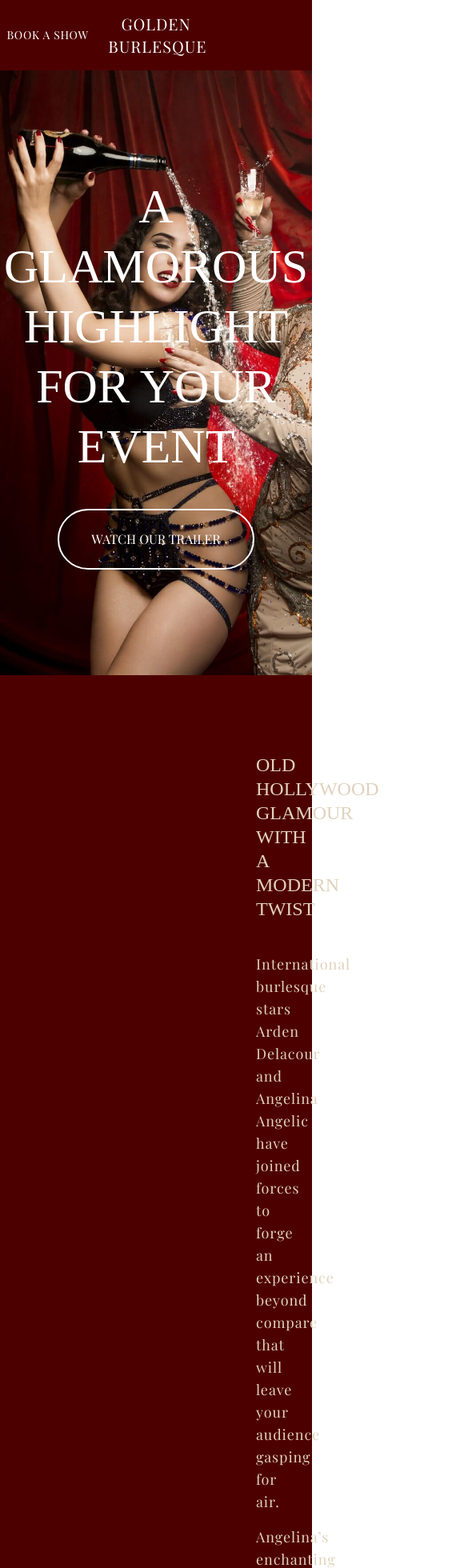
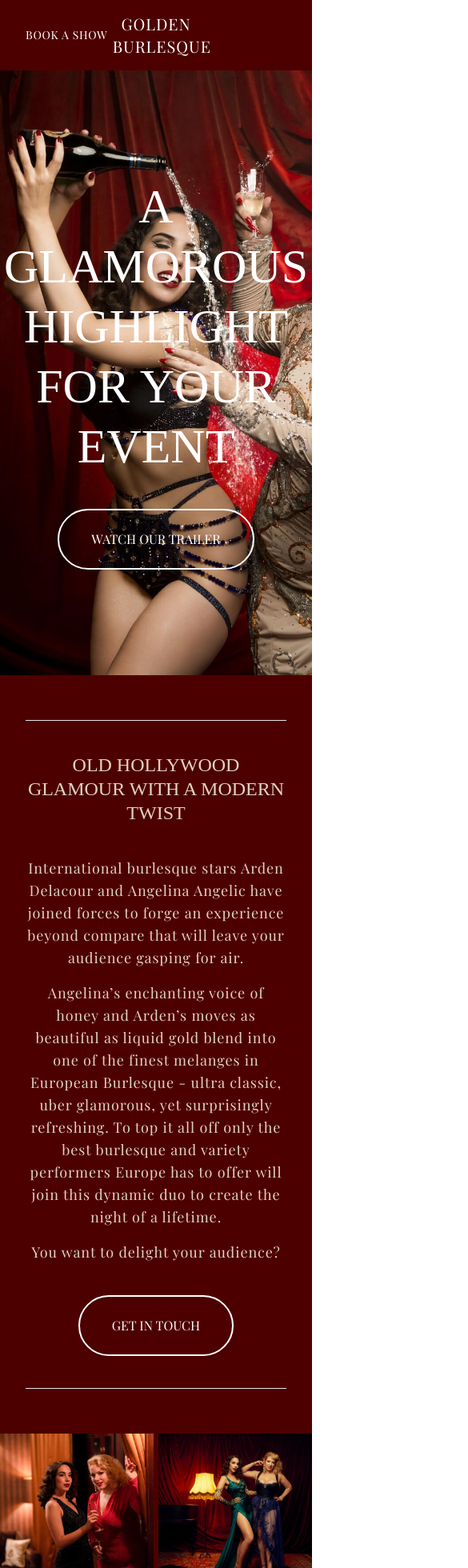
Before and after one commit to mrodin/golden-burlesque, a Next.js app: page / in a window 390 px wide. Shown: the top 1960 px of the page at 80% size, 585 px wide, since content can reach past the window. Built offline with nearby package versions, Linux system fonts and the light colour scheme; a web font is replaced by a local one.

Commit message:
responsive width

```diff
--- a/components/MarginLayout.js
+++ b/components/MarginLayout.js
@@ -1,10 +1,9 @@
 import React from "react";
-import PropTypes from "prop-types";
 
 const MarginLayout = ({ children }) => (
-  <div className="flex flex-col mx-96">{children}</div>
+  <div className="flex flex-col items-center px-8">
+    <div className="max-w-5xl">{children}</div>
+  </div>
 );
 
-MarginLayout.propTypes = {};
-
 export default MarginLayout;
--- a/sections/Header.js
+++ b/sections/Header.js
@@ -5,13 +5,13 @@ import { Text, VerticalSpace } from "components";
 const Header = () => (
   <>
     <VerticalSpace size={VerticalSpace.SIZE.SM} />
-    <div className="inline-grid grid-cols-6 gap-4 items-center">
-      <div className="col-start-1 col-end-3 text-center">
-        <Text size={Text.SIZE.SM} uppercase>
-          Book a show
-        </Text>
-      </div>
-      <div className="col-start-3 col-end-5 text-center">
+    <div className="flex justify-center px-8">
+      <div className="w-5xl grid grid-cols-3 items-center">
+        <div className="justify-self-start">
+          <Text size={Text.SIZE.SM} uppercase>
+            Book a show
+          </Text>
+        </div>
         <Text uppercase>Golden Burlesque</Text>
       </div>
     </div>
--- a/sections/TextSectionOne.js
+++ b/sections/TextSectionOne.js
@@ -1,9 +1,16 @@
 import React from "react";
 
-import { VerticalSpace, Divider, Heading, Text, Button } from "components";
+import {
+  MarginLayout,
+  VerticalSpace,
+  Divider,
+  Heading,
+  Text,
+  Button,
+} from "components";
 
 const TextSectionOne = () => (
-  <div className="px-80">
+  <MarginLayout>
     <VerticalSpace size={VerticalSpace.SIZE.XL} />
     <Divider />
     <VerticalSpace size={VerticalSpace.SIZE.LG} />
@@ -35,7 +42,7 @@ const TextSectionOne = () => (
     <VerticalSpace size={VerticalSpace.SIZE.LG} />
     <Divider />
     <VerticalSpace size={VerticalSpace.SIZE.XL} />
-  </div>
+  </MarginLayout>
 );
 
 export default TextSectionOne;
--- a/tailwind.config.js
+++ b/tailwind.config.js
@@ -7,17 +7,20 @@ module.exports = {
       serif: ["Playfair Display", "serif"],
     },
     extend: {
+      backgroundColor: (theme) => ({
+        wine: "#4d0000",
+      }),
       backgroundImage: (theme) => ({
         intro: "url('/img/intro.jpg')",
       }),
-      backgroundColor: (theme) => ({
-        wine: "#4d0000",
-      }),
+      gridTemplateRows: {
+        gallery: "50vw",
+      },
       textColor: {
         gold: "#e0d2bd",
       },
-      gridTemplateRows: {
-        gallery: "50vw",
+      width: {
+        "5xl": "64rem",
       },
     },
   },
```
